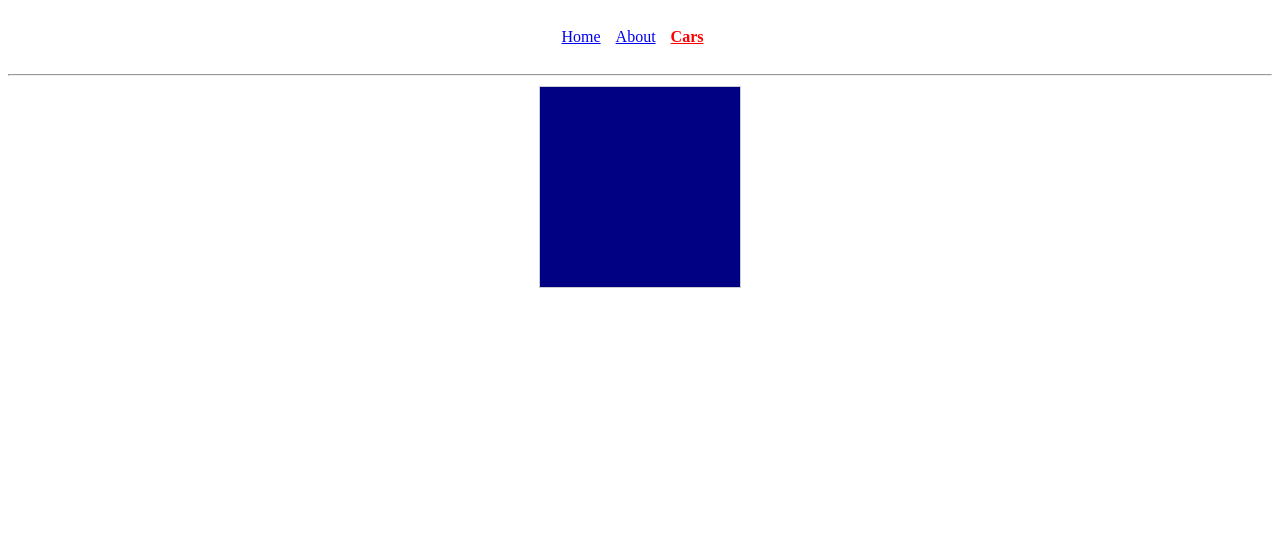
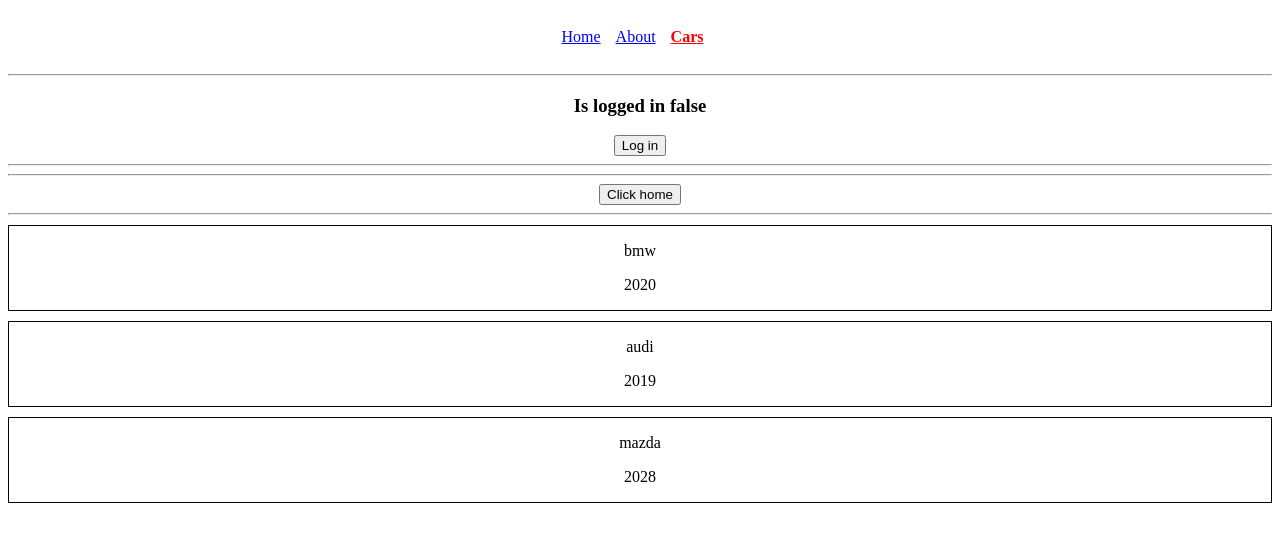
Before and after one commit to TykhonchukIvan/react-redux, a React app: page /cars in a window 1280 px wide. Shown: the top 542 px of the page. Built offline with nearby package versions, Linux system fonts and the light colour scheme.

Commit message:
feat: rout v2.0

```diff
--- /dev/null
+++ b/src/components/reactRouterTheory/CarDetail/CarDetail.jsx
@@ -0,0 +1,11 @@
+import React from 'react';
+
+export default class CarDetail extends React.Component {
+  render() {
+    return (
+      <div style={{textAlign:'center'}}>
+        <h1>{this.props.match.params.name}</h1>
+      </div>
+    )
+  }
+}
--- a/src/components/reactRouterTheory/Card/Card.js
+++ b/src/components/reactRouterTheory/Card/Card.js
@@ -1,25 +1,42 @@
 import React from 'react';
+import CardBox from './CardBox/CardBox.jsx';
 
 class Card extends React.Component {
 
   constructor(props) {
     super(props);
+    this.state = {
+      cars: [
+        {name: 'bmw', year: '2020'},
+        {name: 'audi', year: '2019'},
+        {name: 'mazda', year: '2028'},
+      ]
+    }
+    this.goToHomePage = this.goToHomePage.bind(this)
+  }
+
+  goToHomePage () {
+    this.props.history.push({
+      pathname: '/'
+    })
   }
 
   render() {
-    console.log('4', this.props)
 
-    const styles = {
-      width: '200px',
-      height: '200px',
-      border: '1px solid #ccc',
-      margin: '10px auto',
-      background: '#000283'
-    }
+    console.log(this.props)
+
+    const cars = this.state.cars.map((car, index) =>
+      <CardBox key={index} name={car.name} year={car.year} />
+    )
 
     return (
-      <div style={styles}>
-
+      <div style={{
+        textAlign: 'center'
+      }}>
+        <hr/>
+        <button onClick={this.goToHomePage}>Click home</button>
+        <hr/>
+        {cars}
       </div>
     )
   }
--- /dev/null
+++ b/src/components/reactRouterTheory/Card/CardBox/CardBox.jsx
@@ -0,0 +1,20 @@
+import React from 'react';
+import {withRouter} from 'react-router-dom';
+
+const styles = {
+  border: '1px solid black',
+  minWidth: '500px',
+  margin: '10px auto',
+}
+
+const CardBox = (props) => {
+  return (
+    <div
+      style={styles}
+      onClick={() => props.history.push('/cars/' + props.name.toLowerCase())}>
+      <p>{props.name}</p>
+      <p>{props.year}</p>
+    </div>
+  )
+}
+export default withRouter(CardBox);
--- a/src/components/reactRouterTheory/index.js
+++ b/src/components/reactRouterTheory/index.js
@@ -1,13 +1,17 @@
 import React from 'react';
-import {Route, NavLink} from 'react-router-dom';
+import {Route, NavLink, Switch, Redirect} from 'react-router-dom';
 import About from './About/About';
 import Card from './Card/Card';
+import CarDetail from './CarDetail/CarDetail.jsx';
 import './routStyle.less';
 
 export default class RoutTheory extends React.Component {
 
   constructor(props) {
     super(props);
+    this.state = {
+      isLoggedIn: false
+    }
   }
 
   render() {
@@ -36,9 +40,9 @@ export default class RoutTheory extends React.Component {
               <li>
                 <NavLink
                   to={{
-                    pathname:'/cars',
-                    search:'?a=1&b=2',
-                    hash:'wfm-hash'
+                    pathname: '/cars',
+                    // search:'?a=1&b=2',
+                    // hash:'wfm-hash'
                   }}
                   exact
                 >Cars</NavLink>
@@ -46,11 +50,19 @@ export default class RoutTheory extends React.Component {
             </ul>
           </nav>
           <hr/>
-
-          <Route path='/' exact render={() => <h1>Home</h1>}/>
-          <Route path='/about' exact component={About}/>
-          <Route path='/cars' exact component={Card}/>
-
+          <div style={{textAlign:'center'}}>
+            <h3>Is logged in {this.state.isLoggedIn ? 'true':'false'}</h3>
+            <button onClick={()=>this.setState({isLoggedIn: true})}>Log in</button>
+          </div>
+          <hr/>
+          <Switch>
+            <Route path='/' exact render={() => <h1>Home</h1>}/>
+            {this.state.isLoggedIn ? <Route path='/about' component={About}/> : null}
+            <Route path='/cars/:name' component={CarDetail}/>
+            <Route path='/cars' component={Card}/>
+            <Redirect to={'/'}/>
+            {/*<Route render={()=><h1 style={{color:'red'}}>404</h1>}/>*/}
+          </Switch>
         </div>
       </>
 
```
